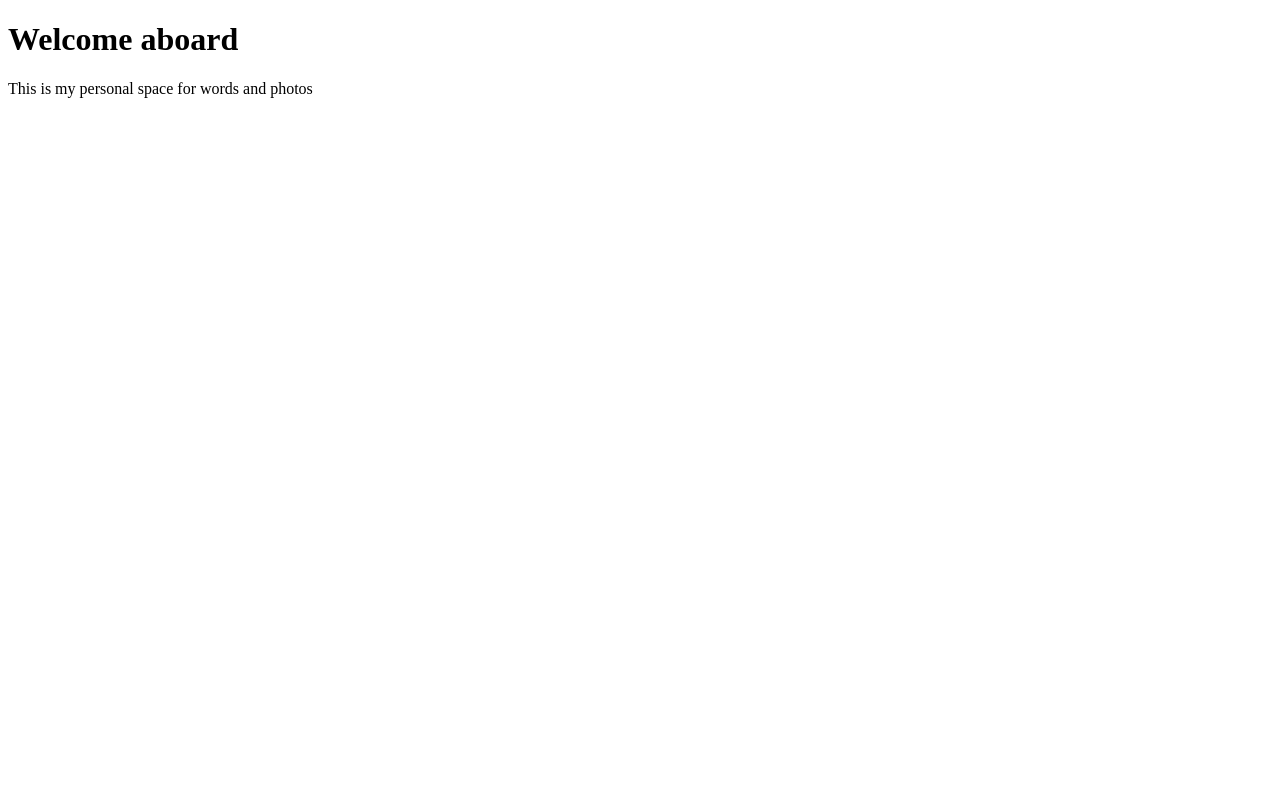
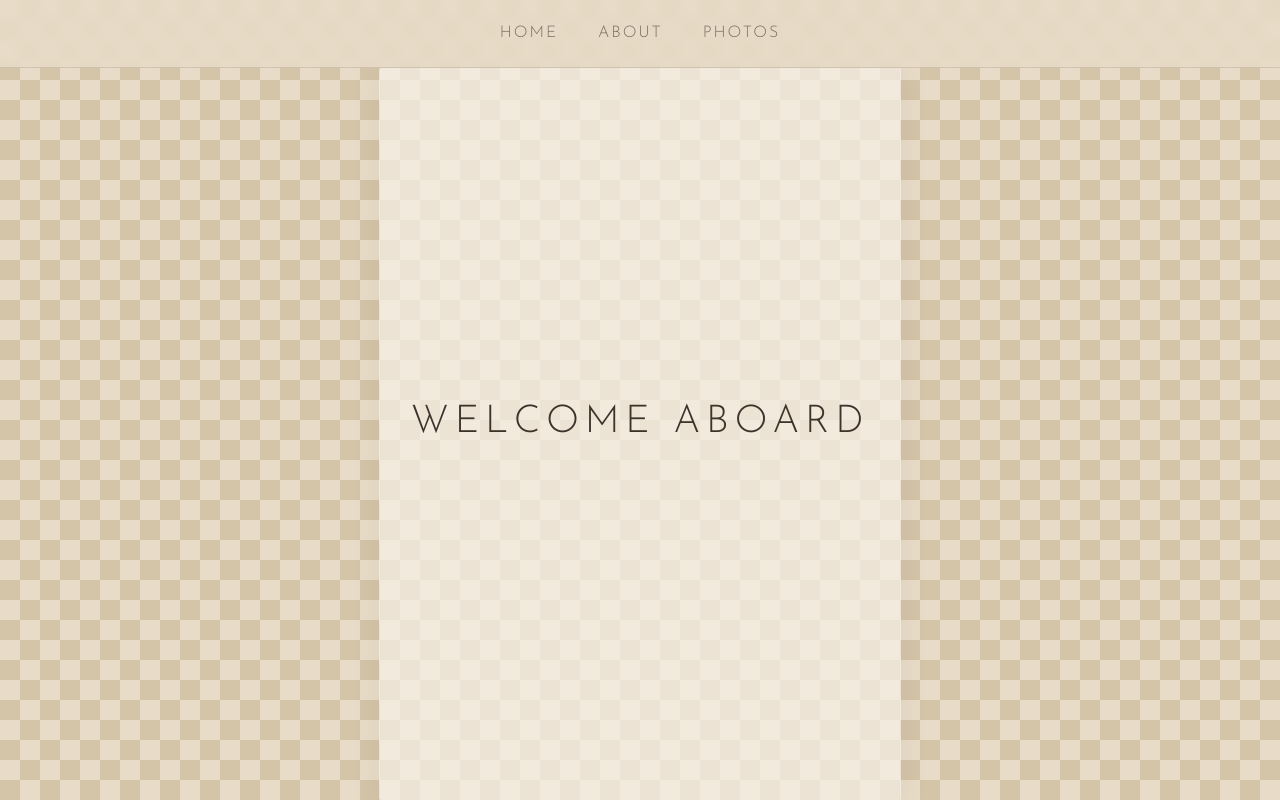
Before and after one commit to yeyike-ssr/otta_ssr.github.io, a plain HTML site: page index.html in a window 1280 px wide. Drawn offline with Linux system fonts and the light colour scheme.

Commit message:
Update index.html

```diff
--- a/index.html
+++ b/index.html
@@ -3,10 +3,119 @@
 <head>
     <meta charset="UTF-8">
     <meta name="viewport" content="width=device-width, initial-scale=1.0">
-    <title>About this website</title>
+    <title>Ott's simple life</title>
+    <link rel="preconnect" href="https://fonts.googleapis.com">
+    <link rel="preconnect" href="https://fonts.gstatic.com" crossorigin>
+    <link href="https://fonts.googleapis.com/css2?family=Josefin+Sans:wght@300;400&display=swap" rel="stylesheet">
+    <style>
+        /* ---------- 基础 ---------- */
+        * {
+            margin: 0;
+            padding: 0;
+            box-sizing: border-box;
+        }
+
+        html, body {
+            height: 100%;
+        }
+
+        body {
+            font-family: 'Josefin Sans', 'Helvetica Neue', sans-serif;
+            font-weight: 300;
+            color: #4a3f35;
+            letter-spacing: 0.03em;
+            line-height: 1.8;
+
+            /* 大地色系几何背景：三角形拼接图案 */
+            background-color: #e8dcc8;
+            background-image:
+                linear-gradient(45deg, #d4c4a8 25%, transparent 25%),
+                linear-gradient(-45deg, #d4c4a8 25%, transparent 25%),
+                linear-gradient(45deg, transparent 75%, #d4c4a8 75%),
+                linear-gradient(-45deg, transparent 75%, #d4c4a8 75%);
+            background-size: 40px 40px;
+            background-position: 0 0, 0 20px, 20px -20px, -20px 0px;
+
+            /* 让内容居中且不被背景干扰 */
+            display: flex;
+            flex-direction: column;
+            align-items: center;
+            min-height: 100vh;
+        }
+
+        /* ---------- 导航栏 ---------- */
+        nav {
+            width: 100%;
+            background: rgba(232, 220, 200, 0.85);
+            backdrop-filter: blur(6px);
+            padding: 1.2rem 0;
+            display: flex;
+            justify-content: center;
+            gap: 2.5rem;
+            border-bottom: 1px solid rgba(74, 63, 53, 0.15);
+            position: sticky;
+            top: 0;
+            z-index: 10;
+        }
+
+        nav a {
+            text-decoration: none;
+            color: #4a3f35;
+            font-size: 1rem;
+            letter-spacing: 0.12em;
+            text-transform: uppercase;
+            opacity: 0.7;
+            transition: opacity 0.3s;
+        }
+
+        nav a:hover {
+            opacity: 1;
+        }
+
+        /* ---------- 主内容区 ---------- */
+        main {
+            flex: 1;
+            display: flex;
+            flex-direction: column;
+            justify-content: center;
+            align-items: center;
+            text-align: center;
+            padding: 4rem 2rem;
+            background: rgba(245, 240, 230, 0.72);
+            border-radius: 2px;
+            box-shadow: 0 2px 30px rgba(74, 63, 53, 0.08);
+            margin: auto;
+            max-width: 700px;
+        }
+
+        h1 {
+            font-weight: 300;
+            font-size: 2.4rem;
+            letter-spacing: 0.15em;
+            text-transform: uppercase;
+            margin-bottom: 1.5rem;
+            color: #3d332a;
+        }
+
+        main p {
+            font-size: 1.05rem;
+            max-width: 500px;
+            color: #5c5247;
+        }
+    </style>
 </head>
 <body>
-    <h1>Welcome aboard</h1>
-    <p>This is my personal space for words and photos</p>
+
+    <nav>
+        <a href="index.html">Home</a>
+        <a href="about.html">About</a>
+        <a href="photos.html">Photos</a>
+    </nav>
+
+    <main>
+        <h1>Welcome aboard</h1>
+        <p></p>
+    </main>
+
 </body>
 </html>
```
